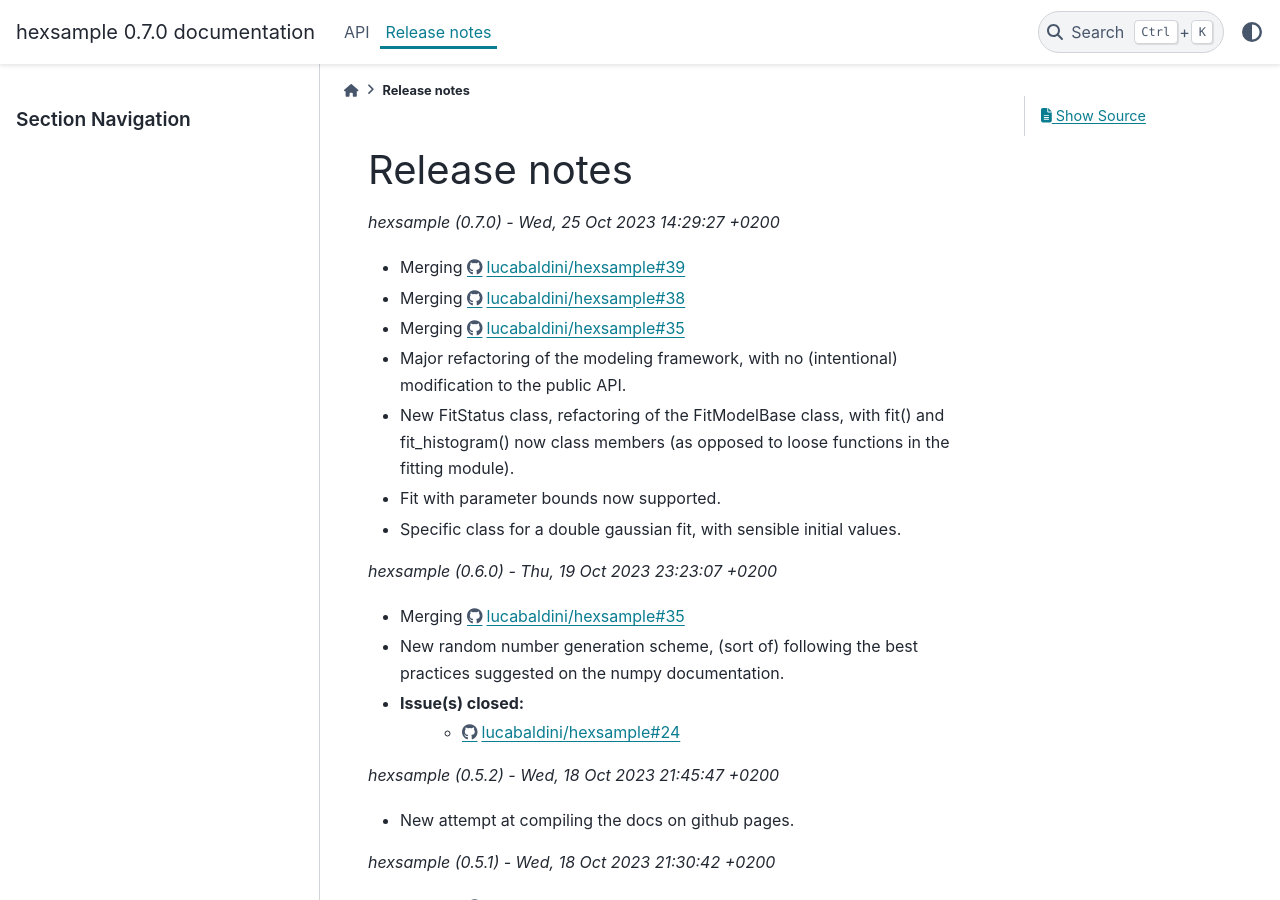
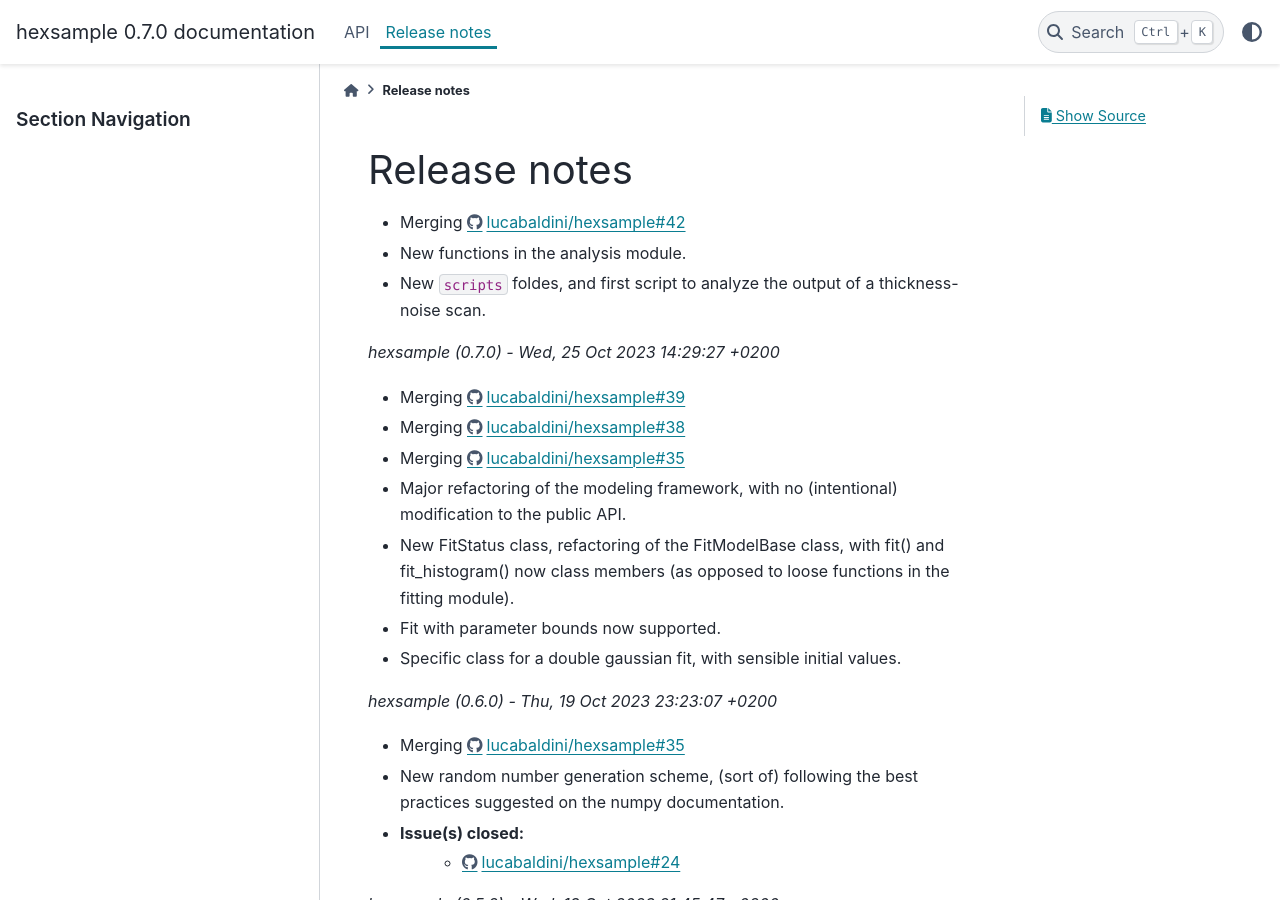
Before and after one commit to lucabaldini/hexsample, a Sphinx documentation site: the page built from docs/release.rst, in a window 1280 px wide and 900 px high. Built offline with Sphinx 7.4.7 and the PyData theme 0.15.4, drawn with Linux system fonts in a browser that asks for light colours; pages that are not in the unit, such as notebooks, are missing from menus.

Commit message:
Updated release notes.

```diff
--- a/docs/release.rst
+++ b/docs/release.rst
@@ -2,6 +2,12 @@
 
 Release notes
 =============
+
+
+* Merging https://github.com/lucabaldini/hexsample/pull/42
+* New functions in the analysis module.
+* New ``scripts`` foldes, and first script to analyze the output of a
+  thickness-noise scan.
 
 
 *hexsample (0.7.0) - Wed, 25 Oct 2023 14:29:27 +0200*
```
